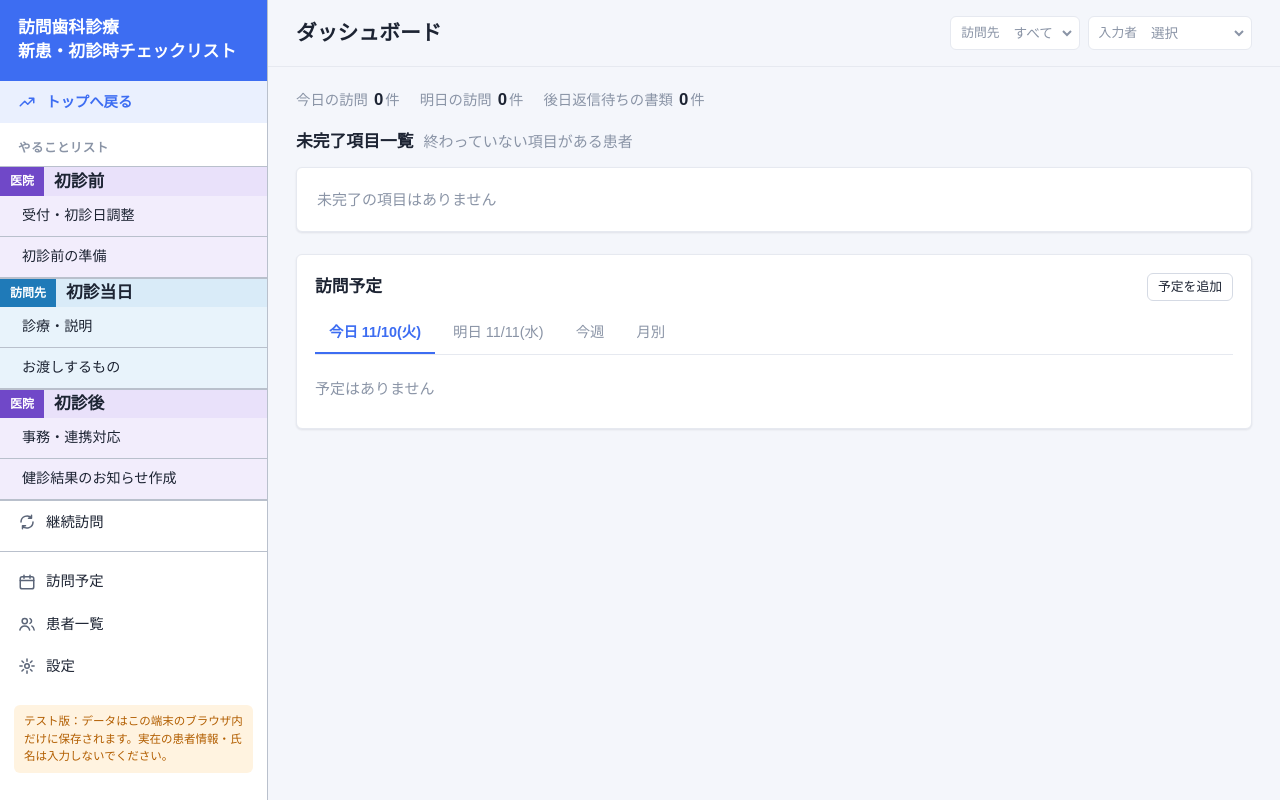
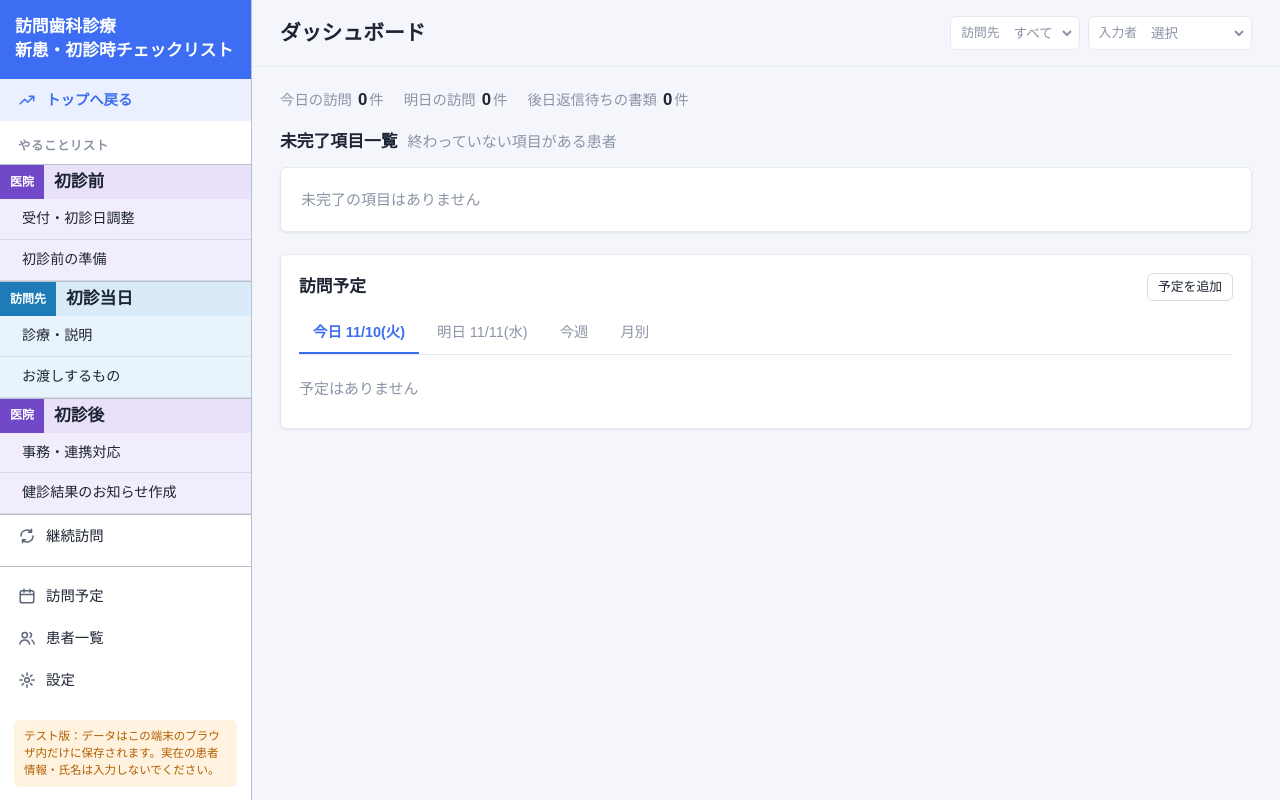
Before and after one commit to Houmon-dashboard/main, a plain HTML site: page index.html in a window 1280 px wide. Drawn offline with Linux system fonts and the light colour scheme.

Commit message:
左メニュー：段階見出しの高さを拡大、タイトル帯のpaddingを15pxに、メニュー幅252px、項目区切り線を#d5dae4に
Co-Authored-By: Claude Opus 5.5 <noreply@anthropic.com>

```diff
--- a/app.js
+++ b/app.js
@@ -275,7 +275,7 @@ function renderSidebar(routeKey) {
     <div class="nav-heading">やることリスト</div>
     ${PHASES.map(ph => `
       <div class="phase-block phase-${placeClass(ph.place)}">
-        <div class="phase-title"><span class="place-tag ${placeClass(ph.place)}">${ph.place}</span>${ph.title}</div>
+        <div class="phase-title"><span class="place-tag ${placeClass(ph.place)}">${ph.place}</span><span class="phase-name">${ph.title}</span></div>
         ${SECTIONS.filter(s => s.phase === ph.id).map(s => link(sectionHref(s), 'stage-' + s.id, s.menu, badge(counts[s.id]))).join('')}
       </div>`).join('')}
     <nav class="nav">
--- a/style.css
+++ b/style.css
@@ -22,7 +22,7 @@
   --clinic-line: #ddd0f5;
   --radius: 6px;
   --shadow: 0 1px 2px rgba(16, 24, 40, .05), 0 1px 3px rgba(16, 24, 40, .04);
-  --sidebar-w: 268px;
+  --sidebar-w: 252px;
 }
 
 * { box-sizing: border-box; }
@@ -62,7 +62,7 @@ main { padding: 20px 28px 40px; max-width: 1280px; }
   font-weight: 700;
   font-size: 1.05rem;
   line-height: 1.45;
-  padding: 16px 18px;
+  padding: 15px;
 }
 
 .nav { display: flex; flex-direction: column; }
@@ -87,13 +87,14 @@ main { padding: 20px 28px 40px; max-width: 1280px; }
 .phase-block + .nav { border-top: 1px solid var(--side-line); }
 .phase-block.phase-clinic { background: var(--clinic-soft); }
 .phase-block.phase-visit { background: var(--visit-soft); }
-.phase-block .nav-item { padding: 9px 18px 9px 22px; font-size: .88rem; border-bottom: 1px solid #b9c0cc; }
+.phase-block .nav-item { padding: 9px 18px 9px 22px; font-size: .88rem; border-bottom: 1px solid #d5dae4; }
 .phase-block .nav-item:hover { background: rgba(255, 255, 255, .6); }
 .phase-block .nav-item.active { background: #fff; }
-.phase-title { display: flex; align-items: center; gap: 10px; font-size: 1.05rem; font-weight: 700; padding: 0 18px 0 0; }
+.phase-title { display: flex; align-items: stretch; gap: 10px; min-height: 34px; font-size: 1.05rem; font-weight: 700; padding: 0 18px 0 0; }
+.phase-name { align-self: center; }
 .phase-clinic .phase-title { background: #e9e1fa; }
 .phase-visit .phase-title { background: #d9ebf8; }
-.phase-title .place-tag { padding: 5px 10px; border-radius: 0; font-size: .75rem; }
+.phase-title .place-tag { display: flex; align-items: center; padding: 0 10px; border-radius: 0; font-size: .75rem; }
 .place-tag {
   font-size: .7rem; font-weight: 700;
   padding: 1px 7px; border-radius: 4px;
```
